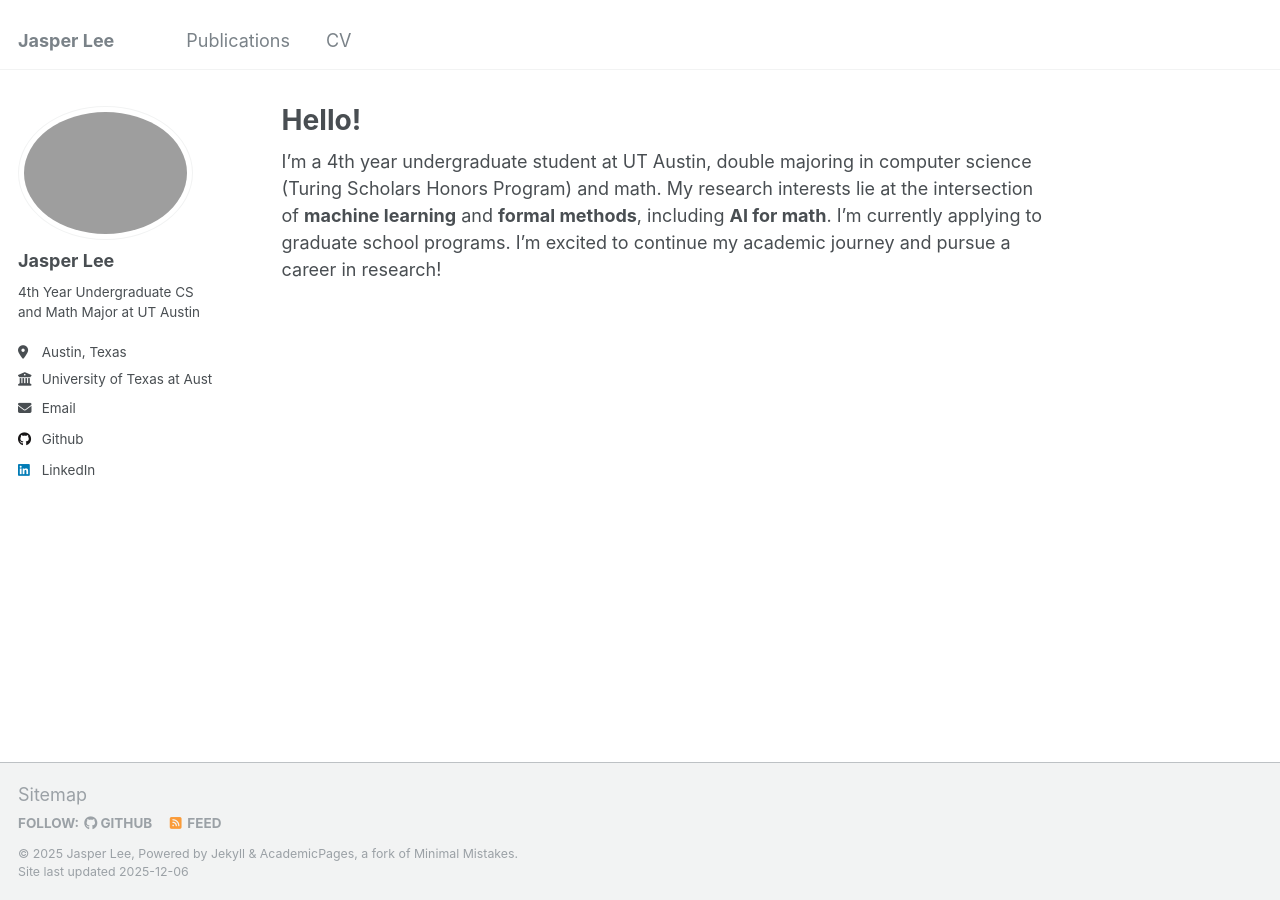
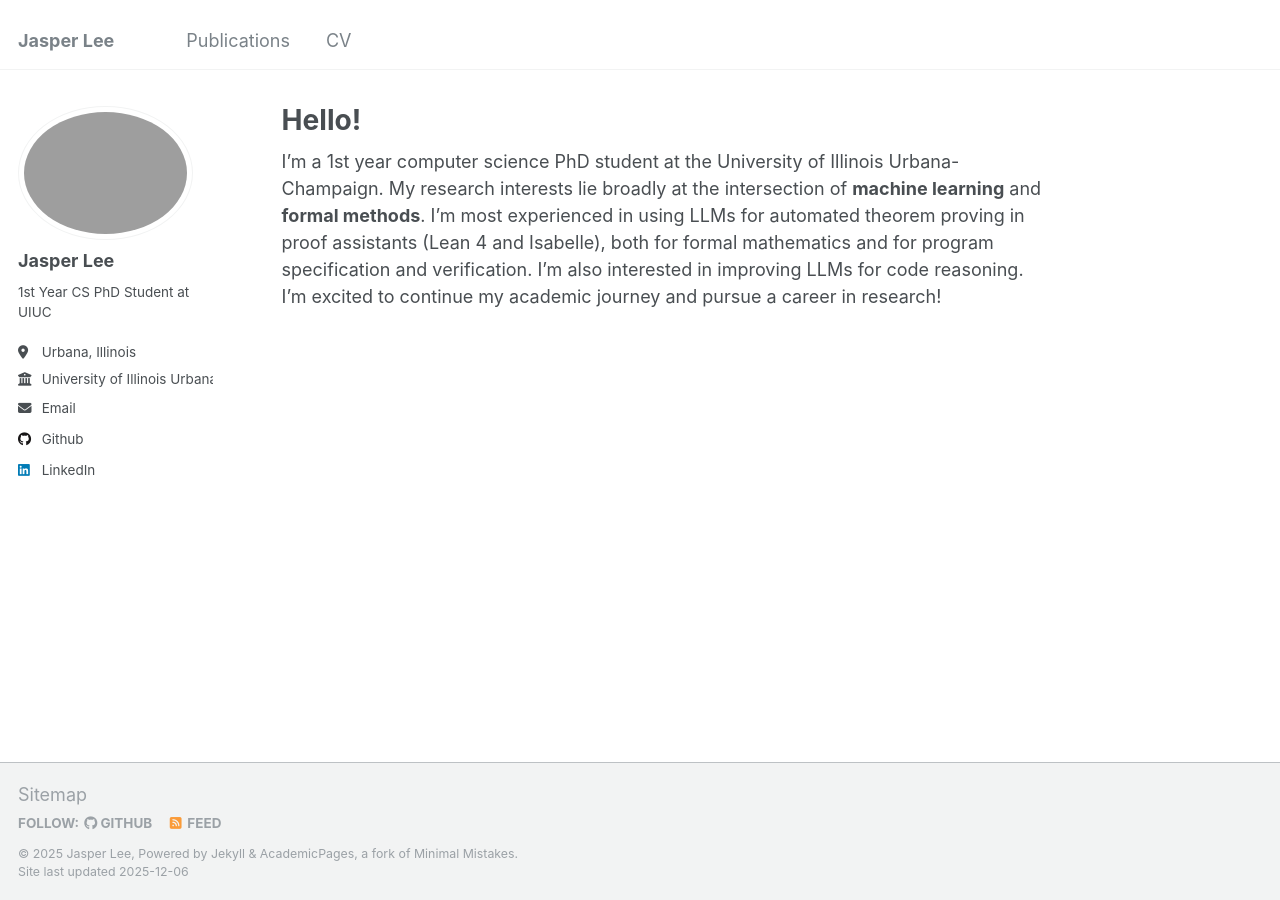
Before and after one commit to leejasper851/leejasper851.github.io, a Jekyll site: the page built from _pages/about.md, in a window 1280 px wide. Built offline with Jekyll 4.4.1, drawn with Linux system fonts in a browser that asks for light colours.

Commit message:
updated to say PhD at UIUC and have new resume

```diff
--- a/_config.yml
+++ b/_config.yml
@@ -24,9 +24,9 @@ author:
   avatar           : "custom/Portrait3.jpg"
   name             : "Jasper Lee"
   # pronouns         : "he/him" # example: "she/her"
-  bio              : "4th Year Undergraduate CS and Math Major at UT Austin"
-  location         : "Austin, Texas"
-  employer         : "University of Texas at Austin"
+  bio              : "1st Year CS PhD Student at UIUC"
+  location         : "Urbana, Illinois"
+  employer         : "University of Illinois Urbana-Champaign"
   # uri              : "https://leejasper851.github.io" # URL
   email            : "leejasper851@gmail.com"
 
--- a/_pages/about.md
+++ b/_pages/about.md
@@ -7,7 +7,7 @@ redirect_from:
   - /about.html
 ---
 
-I'm a 4th year undergraduate student at UT Austin, double majoring in computer science (Turing Scholars Honors Program) and math. My research interests lie at the intersection of **machine learning** and **formal methods**, including **AI for math**. I'm currently applying to graduate school programs. I'm excited to continue my academic journey and pursue a career in research!
+I'm a 1st year computer science PhD student at the University of Illinois Urbana-Champaign. My research interests lie broadly at the intersection of **machine learning** and **formal methods**. I'm most experienced in using LLMs for automated theorem proving in proof assistants (Lean 4 and Isabelle), both for formal mathematics and for program specification and verification. I'm also interested in improving LLMs for code reasoning. I'm excited to continue my academic journey and pursue a career in research!
 
 <!-- This is the front page of a website that is powered by the [Academic Pages template](https://github.com/academicpages/academicpages.github.io) and hosted on GitHub pages. [GitHub pages](https://pages.github.com) is a free service in which websites are built and hosted from code and data stored in a GitHub repository, automatically updating when a new commit is made to the repository. This template was forked from the [Minimal Mistakes Jekyll Theme](https://mmistakes.github.io/minimal-mistakes/) created by Michael Rose, and then extended to support the kinds of content that academics have: publications, talks, teaching, a portfolio, blog posts, and a dynamically-generated CV. You can fork [this template](https://github.com/academicpages/academicpages.github.io) right now, modify the configuration and markdown files, add your own PDFs and other content, and have your own site for free, with no ads!
 
```
Also changed, not shown: _pages/cv.md (+1 -1 lines), 2 other files.
